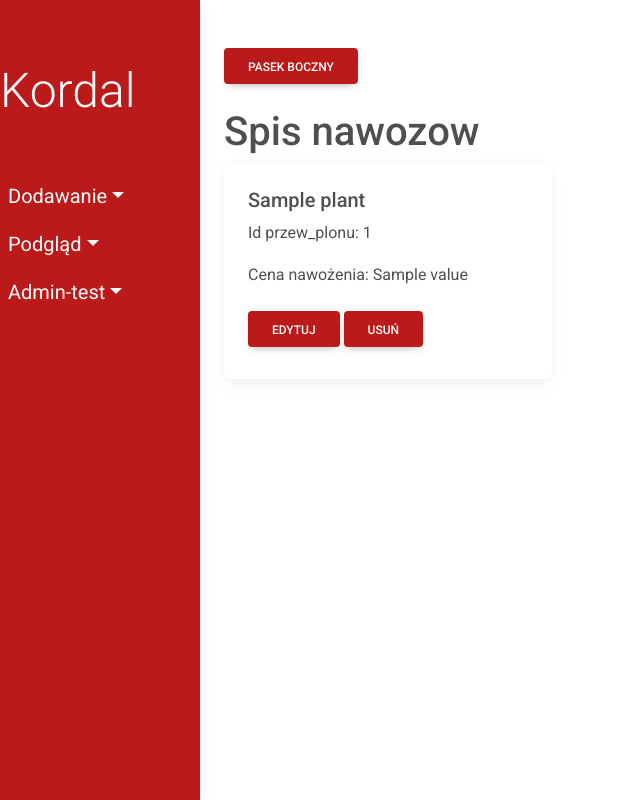
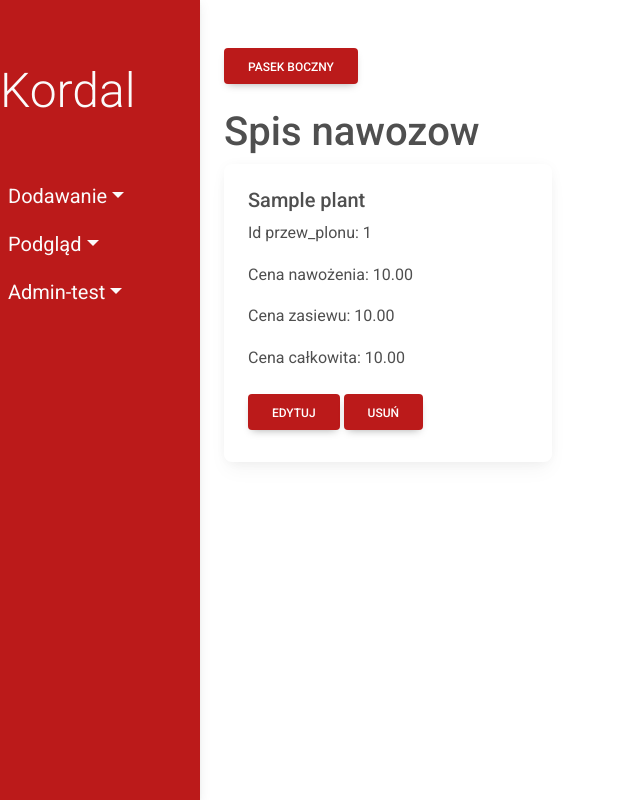
Before and after one commit to Szymon1932/Farm-Helper, a Django app: template farm_helper/fields/templates/fields/show/viewsCosts.html in a window 1280 px wide. Shown: the whole page, without its empty margins (0-640 px from the left). Run offline with Django 4.2, Linux system fonts and the light colour scheme; the template is opened without the code that fills it: most values are stand-ins (such as "Sample title", 1, 10 or a date in 2020).

Commit message:
sum_cost completed

```diff
--- a/farm_helper/fields/templates/fields/show/viewsCosts.html
+++ b/farm_helper/fields/templates/fields/show/viewsCosts.html
@@ -2,13 +2,15 @@
   {% block content %}
   <h1>Spis nawozow</h1>
   <div class="row">
-    {% for prediction_and_cost, value in all_prediction_and_cost %}
+    {% for prediction_and_cost, fert_value, seed_value, cost_sum in all_prediction_and_cost %}
     <div class="col-sm-4">
       <div class="card">
         <div class="card-body">
           <h5 class="card-title">{{ prediction_and_cost.plant}}</h5>
           <p>Id przew_plonu: {{prediction_and_cost.id}}</p>
-          <p>Cena nawożenia: {{value}}</p>
+          <p>Cena nawożenia: {{fert_value|floatformat:2}}</p>
+          <p>Cena zasiewu: {{seed_value|floatformat:2}}</p>
+          <p>Cena całkowita: {{cost_sum|floatformat:2}}</p>
           <a href="update/{preprediction_and_cost.id}}" class="btn my-2 menu-btn">Edytuj</a>
           <a href="delete/{{preprediction_and_cost.id}}" class="btn my-2 menu-btn">Usuń</a>
         </div>
```
Also changed, not shown: farm_helper/fields/views/viewsCosts.py (+16 -2 lines), farm_helper/db.sqlite3.
